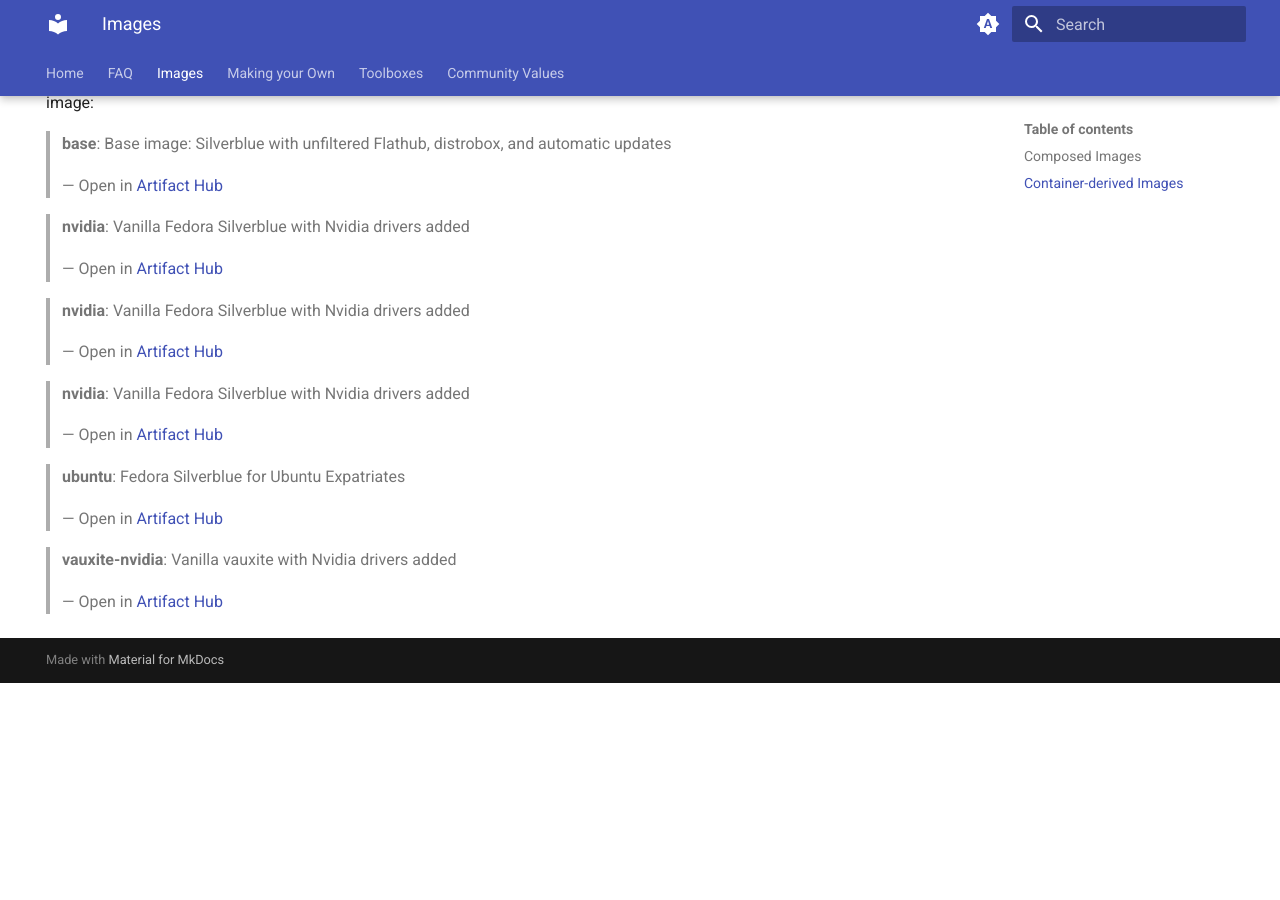
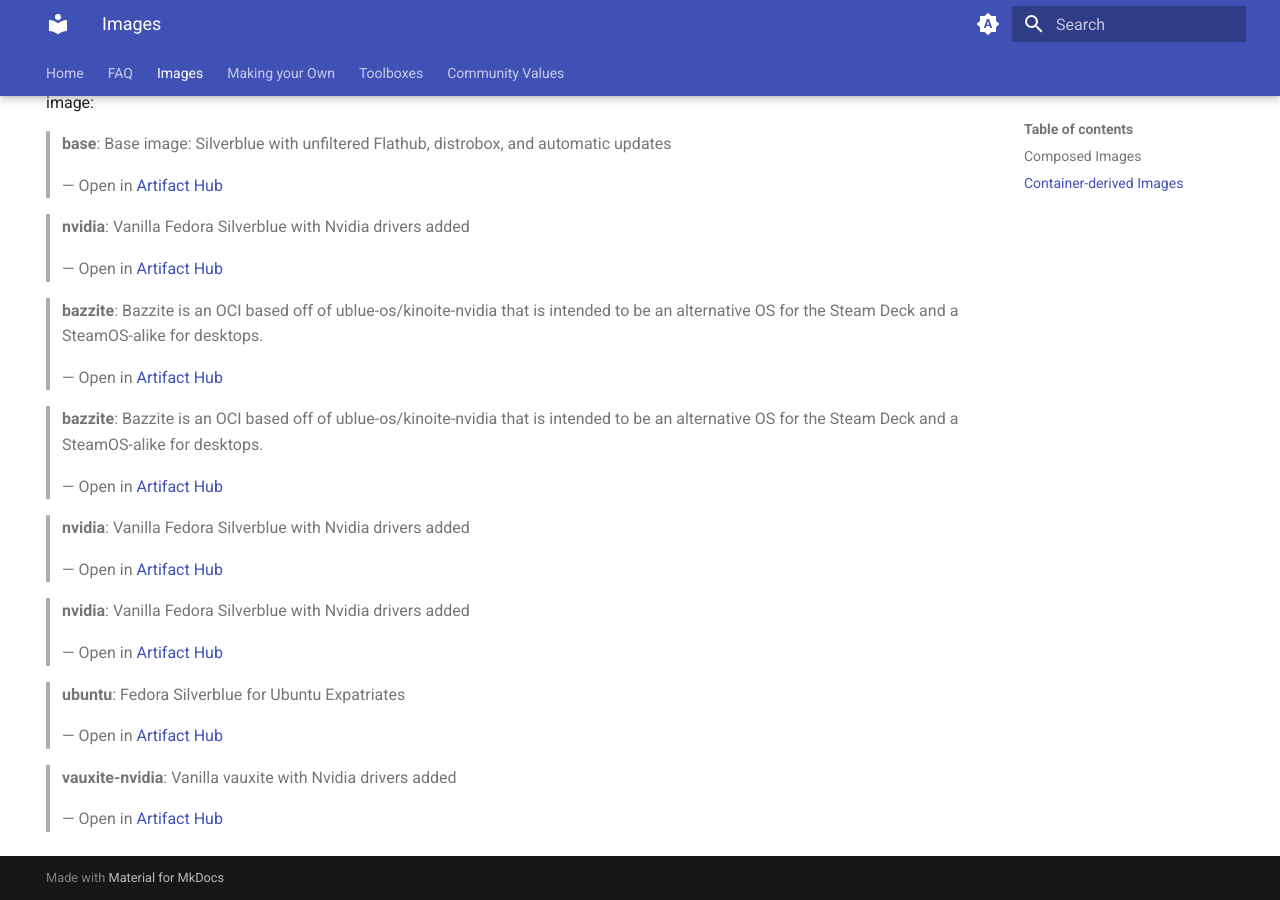
Before and after one commit to ublue-os/website, an MkDocs documentation site: the page built from docs/images.md, in a window 1280 px wide and 900 px high, scrolled down 730 px. Built offline with MkDocs 1.6.1 and Material for MkDocs 9.7.7, drawn with Linux system fonts in a browser that asks for light colours; a script that is not in the unit is left out; before the commit the page ends 1413 px from its top, so only the background shows below that.

Commit message:
feat: add bazzite and bazzite desktop

```diff
--- a/docs/images.md
+++ b/docs/images.md
@@ -29,6 +29,10 @@ Use this method if you want to just make changes to a published image:
 
 <div class="artifacthub-widget" data-url="https://artifacthub.io/packages/container/base-nvidia/base-nvidia" data-theme="light" data-header="false" data-stars="true" data-responsive="true"><blockquote><p lang="en" dir="ltr"><b>nvidia</b>: Vanilla Fedora Silverblue with Nvidia drivers added</p>&mdash; Open in <a href="https://artifacthub.io/packages/container/base-nvidia/base-nvidia">Artifact Hub</a></blockquote></div><script async src="https://artifacthub.io/artifacthub-widget.js"></script>
 
+<div class="artifacthub-widget" data-url="https://artifacthub.io/packages/container/bazzite/bazzite" data-theme="light" data-header="false" data-stars="true" data-responsive="true"><blockquote><p lang="en" dir="ltr"><b>bazzite</b>: Bazzite is an OCI based off of ublue-os/kinoite-nvidia that is intended to be an alternative OS for the Steam Deck and a SteamOS-alike for desktops. </p>&mdash; Open in <a href="https://artifacthub.io/packages/container/bazzite/bazzite">Artifact Hub</a></blockquote></div><script async src="https://artifacthub.io/artifacthub-widget.js"></script>
+
+<div class="artifacthub-widget" data-url="https://artifacthub.io/packages/container/bazzite-desktop/bazzite-desktop" data-theme="light" data-header="false" data-stars="true" data-responsive="true"><blockquote><p lang="en" dir="ltr"><b>bazzite</b>: Bazzite is an OCI based off of ublue-os/kinoite-nvidia that is intended to be an alternative OS for the Steam Deck and a SteamOS-alike for desktops. </p>&mdash; Open in <a href="https://artifacthub.io/packages/container/bazzite-desktop/bazzite-desktop">Artifact Hub</a></blockquote></div><script async src="https://artifacthub.io/artifacthub-widget.js"></script>
+
 <div class="artifacthub-widget" data-url="https://artifacthub.io/packages/container/nvidia/kinoite-nvidia" data-theme="light" data-header="false" data-stars="true" data-responsive="true"><blockquote><p lang="en" dir="ltr"><b>nvidia</b>: Vanilla Fedora Silverblue with Nvidia drivers added</p>&mdash; Open in <a href="https://artifacthub.io/packages/container/nvidia/kinoite-nvidia">Artifact Hub</a></blockquote></div><script async src="https://artifacthub.io/artifacthub-widget.js"></script>
 
 <div class="artifacthub-widget" data-url="https://artifacthub.io/packages/container/silverblue-nvidia/silverblue-nvidia" data-theme="light" data-header="false" data-stars="true" data-responsive="true"><blockquote><p lang="en" dir="ltr"><b>nvidia</b>: Vanilla Fedora Silverblue with Nvidia drivers added</p>&mdash; Open in <a href="https://artifacthub.io/packages/container/silverblue-nvidia/silverblue-nvidia">Artifact Hub</a></blockquote></div><script async src="https://artifacthub.io/artifacthub-widget.js"></script>
```
